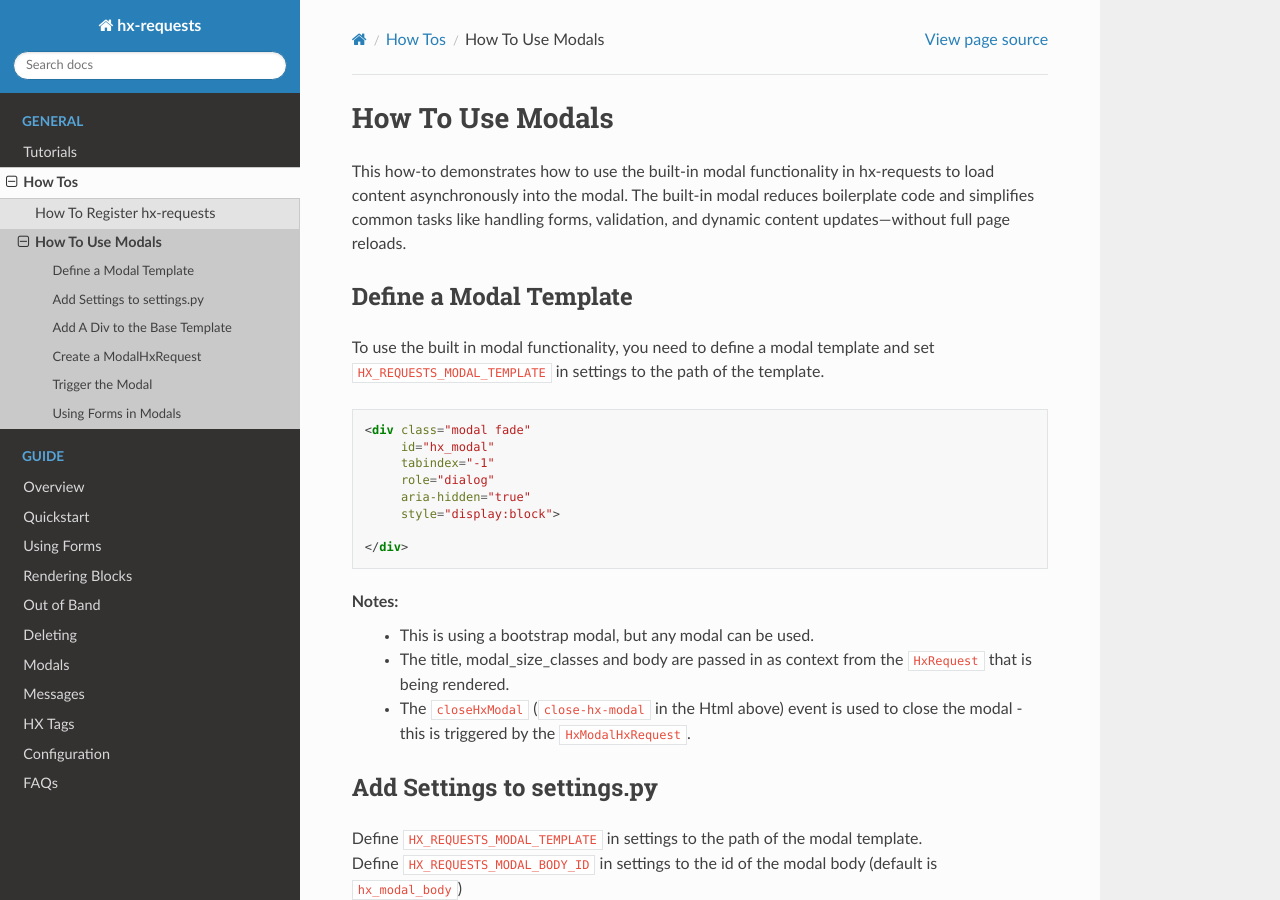
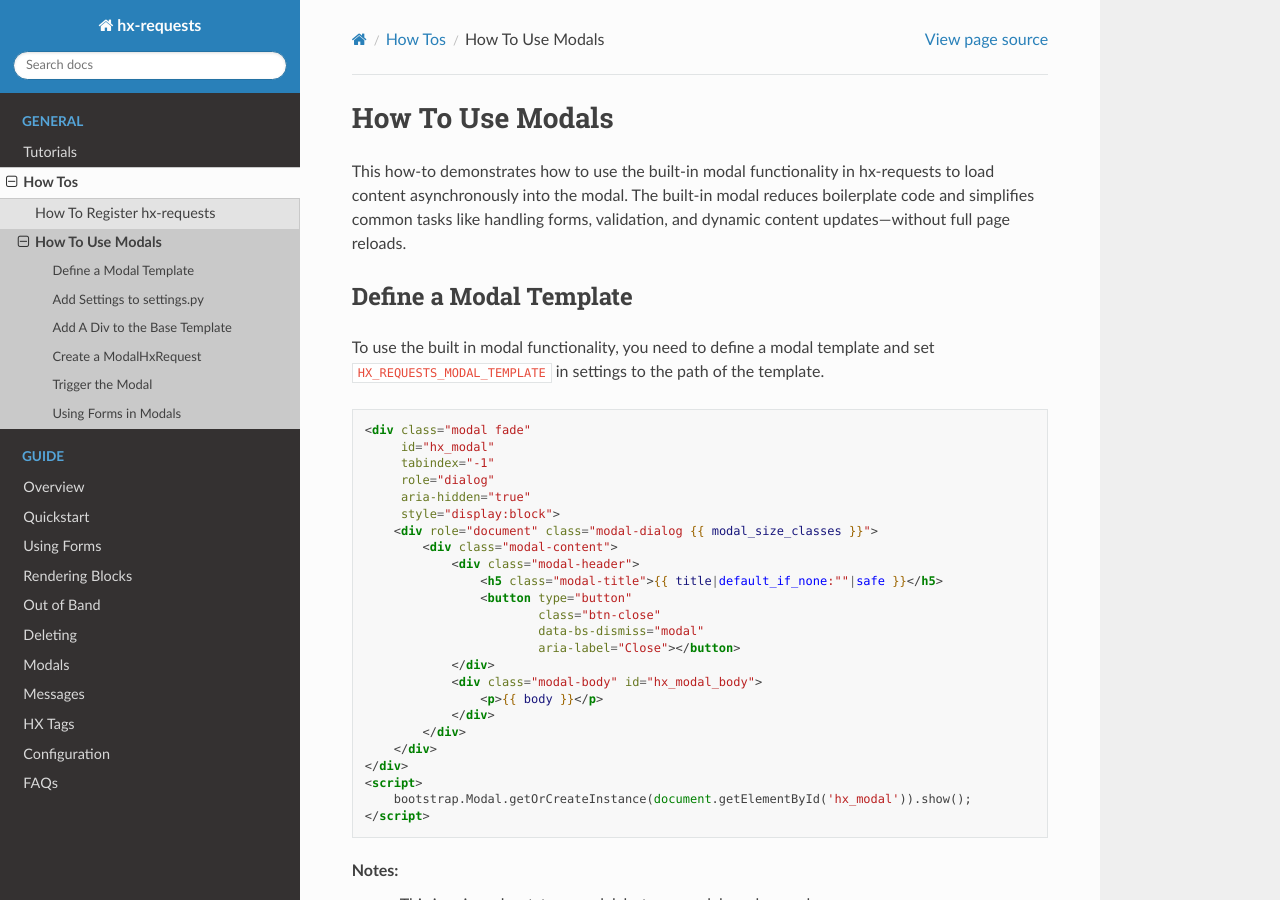
Before and after one commit to yaakovLowenstein/hx-requests, a Sphinx documentation site: the page built from docs/how_tos/use_modals.rst, in a window 1280 px wide and 900 px high. Built offline with Sphinx 7.4.7 and the Read the Docs theme 3.1.0, drawn with Linux system fonts in a browser that asks for light colours; pages that are not in the unit, such as notebooks, are missing from menus.

Commit message:
docs: Updates

```diff
--- a/docs/how_tos/use_modals.rst
+++ b/docs/how_tos/use_modals.rst
@@ -21,8 +21,24 @@ To use the built in modal functionality, you need to define a modal template and
          role="dialog"
          aria-hidden="true"
          style="display:block">
-
+        <div role="document" class="modal-dialog {{ modal_size_classes }}">
+            <div class="modal-content">
+                <div class="modal-header">
+                    <h5 class="modal-title">{{ title|default_if_none:""|safe }}</h5>
+                    <button type="button"
+                            class="btn-close"
+                            data-bs-dismiss="modal"
+                            aria-label="Close"></button>
+                </div>
+                <div class="modal-body" id="hx_modal_body">
+                    <p>{{ body }}</p>
+                </div>
+            </div>
+        </div>
     </div>
+    <script>
+        bootstrap.Modal.getOrCreateInstance(document.getElementById('hx_modal')).show();
+    </script>
 
 
 
```
